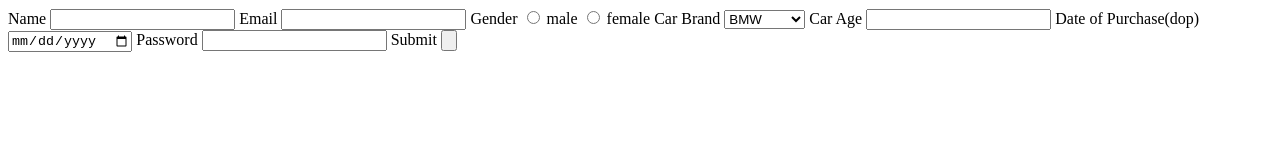
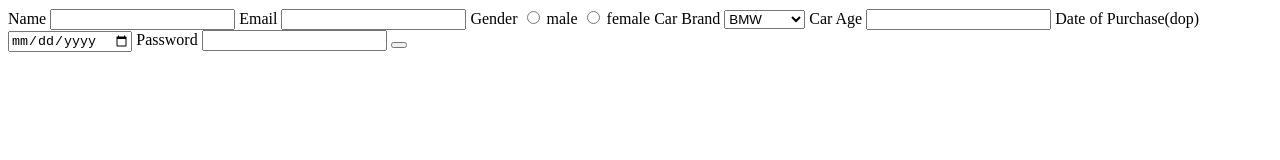
Before and after one commit to acciojob/car-insurance-form-ayushdubey7799, a website: page main.html in a window 1280 px wide. Drawn offline with Linux system fonts and the light colour scheme.

Commit message:
created a submission

```diff
--- a/main.html
+++ b/main.html
@@ -39,9 +39,7 @@
             <label for="password">Password</label>
             <input type="password" id="password">
 
-            <label for="submit">Submit</label>
-            <input type="button" id="submit"></form>
-
+            <button type="submit"></button>
         </form>
         </body>
 </html>
```
